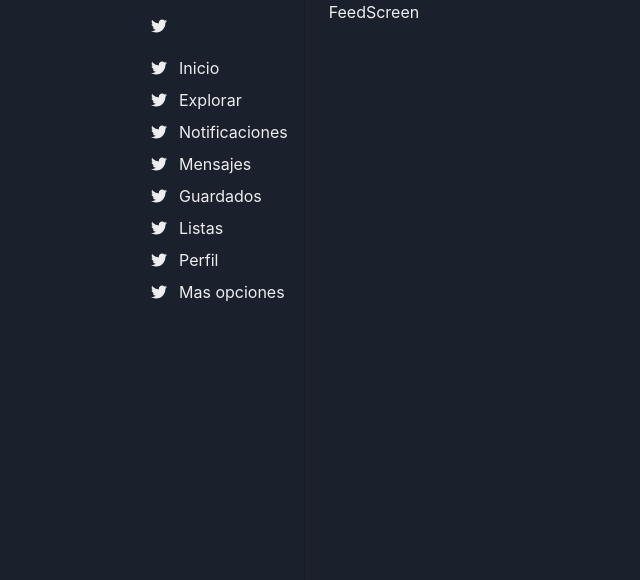
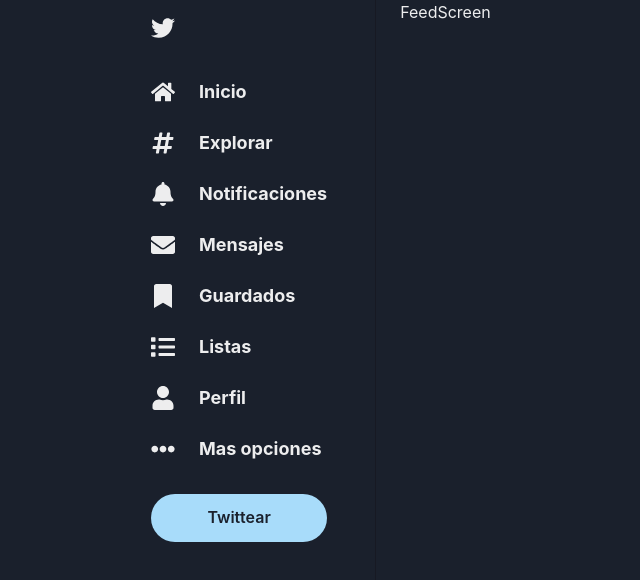
Before and after one commit to EcheCostabel/twitter-clone, a React (Vite) app: page / in a window 1280 px wide. Shown: the top 580 px of the page, without its empty margins (121-761 px from the left). Built offline with nearby package versions, Linux system fonts and the light colour scheme.

Commit message:
fight with chakra

```diff
--- a/src/layout.tsx
+++ b/src/layout.tsx
@@ -1,6 +1,6 @@
 import React from 'react'
-import {Container, Stack, Text, Icon, Box} from  '@chakra-ui/react';
-import {FaTwitter} from 'react-icons/fa'
+import {Container, Stack, Text, Icon, Box, Button} from  '@chakra-ui/react';
+import {FaTwitter, FaHome, FaHashtag, FaBell, FaEnvelope, FaBookmark, FaList, FaUser, FaEllipsisH} from 'react-icons/fa'
 import theme from './theme';
 import { Link } from 'react-router-dom';
 
@@ -9,54 +9,54 @@
 }
 
 
-
 const Layout = ({ children }: propsWithChildren): JSX.Element => {
     return (
         <Container alignSelf='center' maxWidth='container.md' height='100%' paddingX={0}>
 
             <Stack direction='row' height='100%'>
-                <Stack spacing={4} paddingX={4} paddingY={4} borderRightWidth={1} borderRightColor='gray.900' >
+                <Stack spacing={8} paddingX={4} paddingY={4} borderRightWidth={1} borderRightColor='gray.900' paddingLeft={4} paddingRight={12} >
                     <Link to='/'>
-                    <Icon as={FaTwitter}></Icon>
+                    <Icon as={FaTwitter} width={6} height={6}></Icon>
                     </Link>
-                    <Stack>
+                    <Stack spacing={6}>
                         <Link to='/'>
-                        <Stack direction='row' alignItems='center' spacing={3}>
-                            <Icon as={FaTwitter}></Icon>
-                            <Text>Inicio</Text>
+                        <Stack direction='row' alignItems='center' spacing={6}>
+                            <Icon as={FaHome} height={6} width={6} ></Icon>
+                            <Text fontWeight='bold' fontSize='lg'>Inicio</Text>
                         </Stack>
                         </Link>
-                        <Stack direction='row' alignItems='center' spacing={3}>
-                            <Icon as={FaTwitter}></Icon>
-                            <Text>Explorar</Text>
+                        <Stack direction='row' alignItems='center' spacing={6}>
+                            <Icon as={FaHashtag} height={6} width={6}></Icon>
+                            <Text fontWeight='bold' fontSize='lg'>Explorar</Text>
                         </Stack>
-                        <Stack direction='row' alignItems='center' spacing={3}>
-                            <Icon as={FaTwitter}></Icon>
-                            <Text>Notificaciones</Text>
+                        <Stack direction='row' alignItems='center' spacing={6}>
+                            <Icon as={FaBell} height={6} width={6}></Icon>
+                            <Text fontWeight='bold' fontSize='lg'>Notificaciones</Text>
                         </Stack>
                         <Link to='/messages'>
-                        <Stack direction='row' alignItems='center' spacing={3}>
-                            <Icon as={FaTwitter}></Icon>
-                            <Text>Mensajes</Text>
+                        <Stack direction='row' alignItems='center' spacing={6}>
+                            <Icon as={FaEnvelope} height={6} width={6}></Icon>
+                            <Text fontWeight='bold' fontSize='lg'>Mensajes</Text>
                         </Stack>
                         </Link>
-                        <Stack direction='row' alignItems='center' spacing={3}>
-                            <Icon as={FaTwitter}></Icon>
-                            <Text>Guardados</Text>
+                        <Stack direction='row' alignItems='center' spacing={6}>
+                            <Icon as={FaBookmark} height={6} width={6}></Icon>
+                            <Text fontWeight='bold' fontSize='lg'>Guardados</Text>
                         </Stack>
-                        <Stack direction='row' alignItems='center' spacing={3}>
-                            <Icon as={FaTwitter}></Icon>
-                            <Text>Listas</Text>
+                        <Stack direction='row' alignItems='center' spacing={6}>
+                            <Icon as={FaList} height={6} width={6}></Icon>
+                            <Text fontWeight='bold' fontSize='lg'>Listas</Text>
                         </Stack>
-                        <Stack direction='row' alignItems='center' spacing={3}>
-                            <Icon as={FaTwitter}></Icon>
-                            <Text>Perfil</Text>
+                        <Stack direction='row' alignItems='center' spacing={6}>
+                            <Icon as={FaUser} height={6} width={6}></Icon>
+                            <Text fontWeight='bold' fontSize='lg'>Perfil</Text>
                         </Stack>
-                        <Stack direction='row' alignItems='center' spacing={3}>
-                            <Icon as={FaTwitter}></Icon>
-                            <Text>Mas opciones</Text>
+                        <Stack direction='row' alignItems='center' spacing={6}>
+                            <Icon as={FaEllipsisH} height={6} width={6}></Icon>
+                            <Text fontWeight='bold' fontSize='lg'>Mas opciones</Text>
                         </Stack>
                     </Stack>
+                    <Button size='lg' colorScheme='primary'>Twittear</Button>
                 </Stack>
                <Box paddingX={4}>{children}</Box>
             </Stack>
@@ -65,5 +65,4 @@
 }
 
 
-
 export default Layout;
--- a/src/theme.ts
+++ b/src/theme.ts
@@ -15,5 +15,19 @@
                 height: '100%',
             }
         }
+    },
+    components: {
+        Button: {
+            baseStyle: {
+                borderLeftRadius: 9999,
+                borderRightRadius: 9999,
+            },
+            sizes: {
+                lg: {
+                    paddingY: 3,
+                    fontSize: 'md'
+                }
+            }
+        }
     }
 })
```
